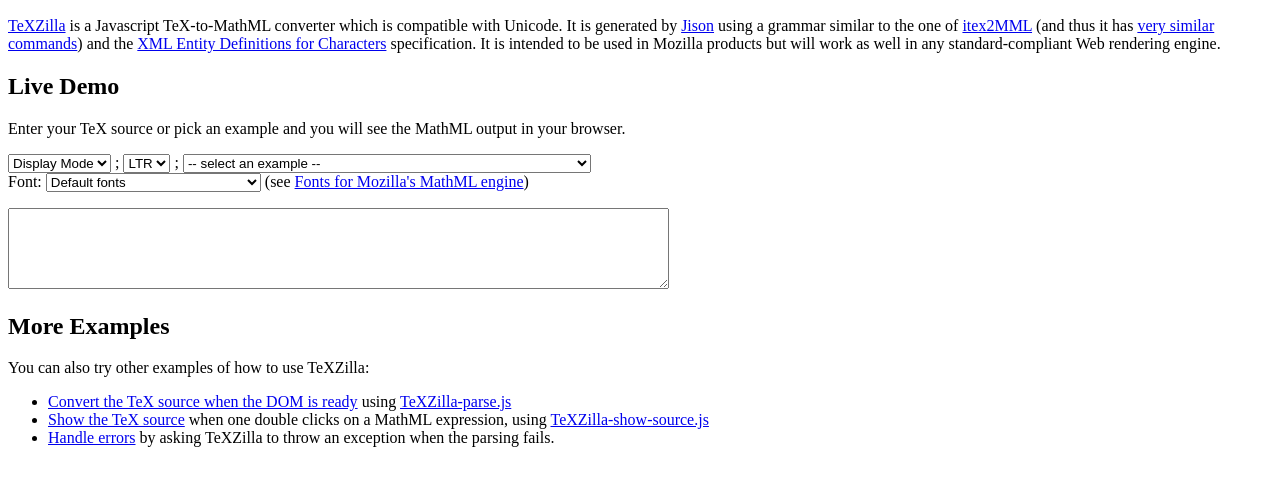
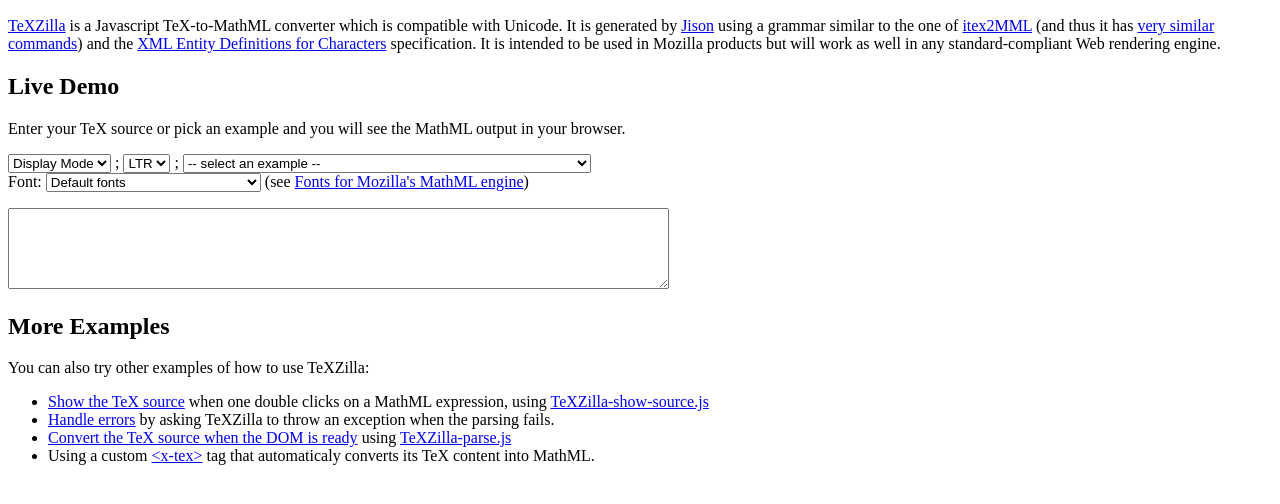
Before and after one commit to fred-wang/TeXZilla, a plain HTML site: page index.html in a window 1280 px wide. Shown: the part 110-614 px from the top of the page. Drawn offline with Linux system fonts and the light colour scheme.

Commit message:
Add links to the x-tex tag.

```diff
--- a/index.html
+++ b/index.html
@@ -331,10 +331,13 @@
     <p>You can also try other examples of how to use TeXZilla:
     </p>
     <ul>
-      <li><a href="examples/convertClientSide.html">Convert the TeX source when the DOM is ready</a> using <a href="examples/TeXZilla-parse.js">TeXZilla-parse.js</a></li>
       <li><a href="examples/getTeXSource.html">Show the TeX source</a> when one double clicks on a MathML expression, using <a href="examples/TeXZilla-show-source.js">TeXZilla-show-source.js</a></li>
       <li><a href="examples/handleParsingError.html">Handle errors</a>
         by asking TeXZilla to throw an exception when the parsing fails.</li>
+      <li><a href="examples/convertClientSide.html">Convert the TeX source when the DOM is ready</a> using <a href="examples/TeXZilla-parse.js">TeXZilla-parse.js</a></li>
+      <li>Using a custom
+        <a href="http://fred-wang.github.io/x-tex/demo/">&lt;x-tex&gt</a> tag
+        that automaticaly converts its TeX content into MathML.</li>
     </ul>
 
   </body>
```
Also changed, not shown: README.md.
